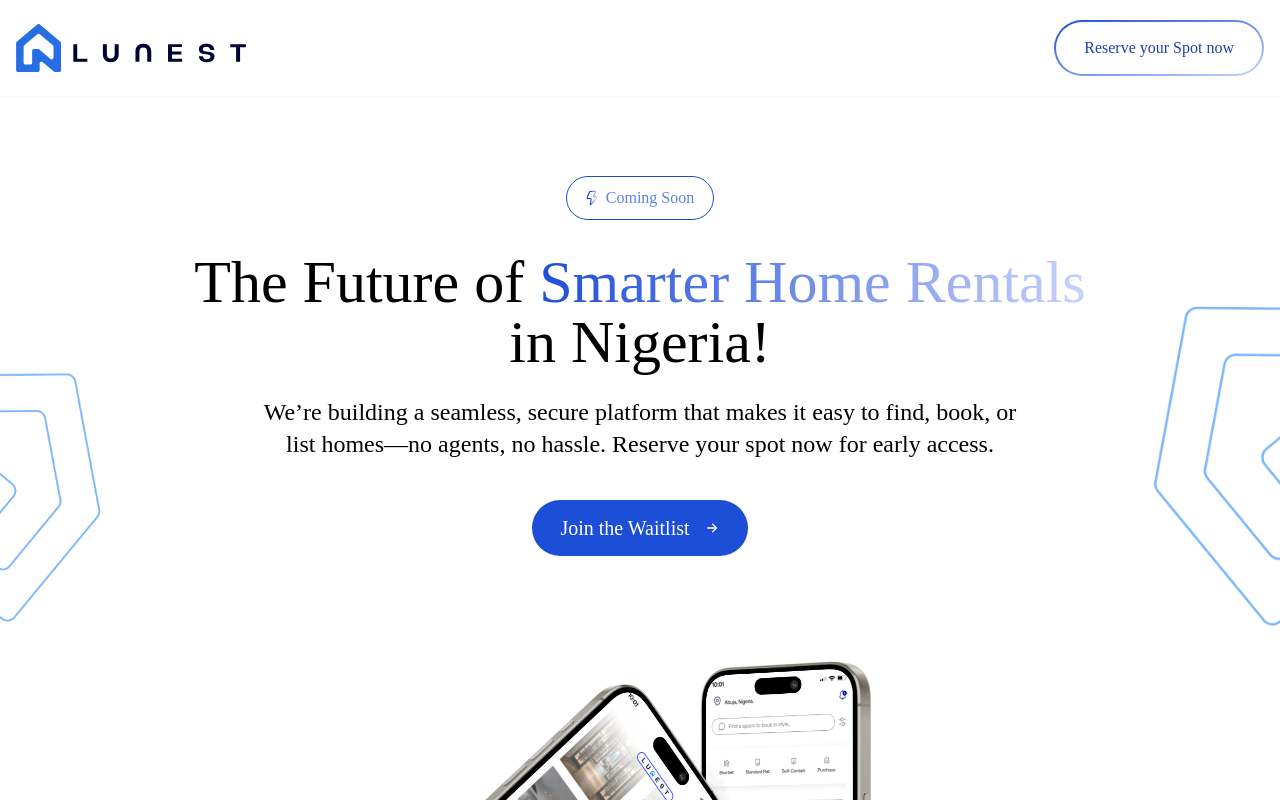
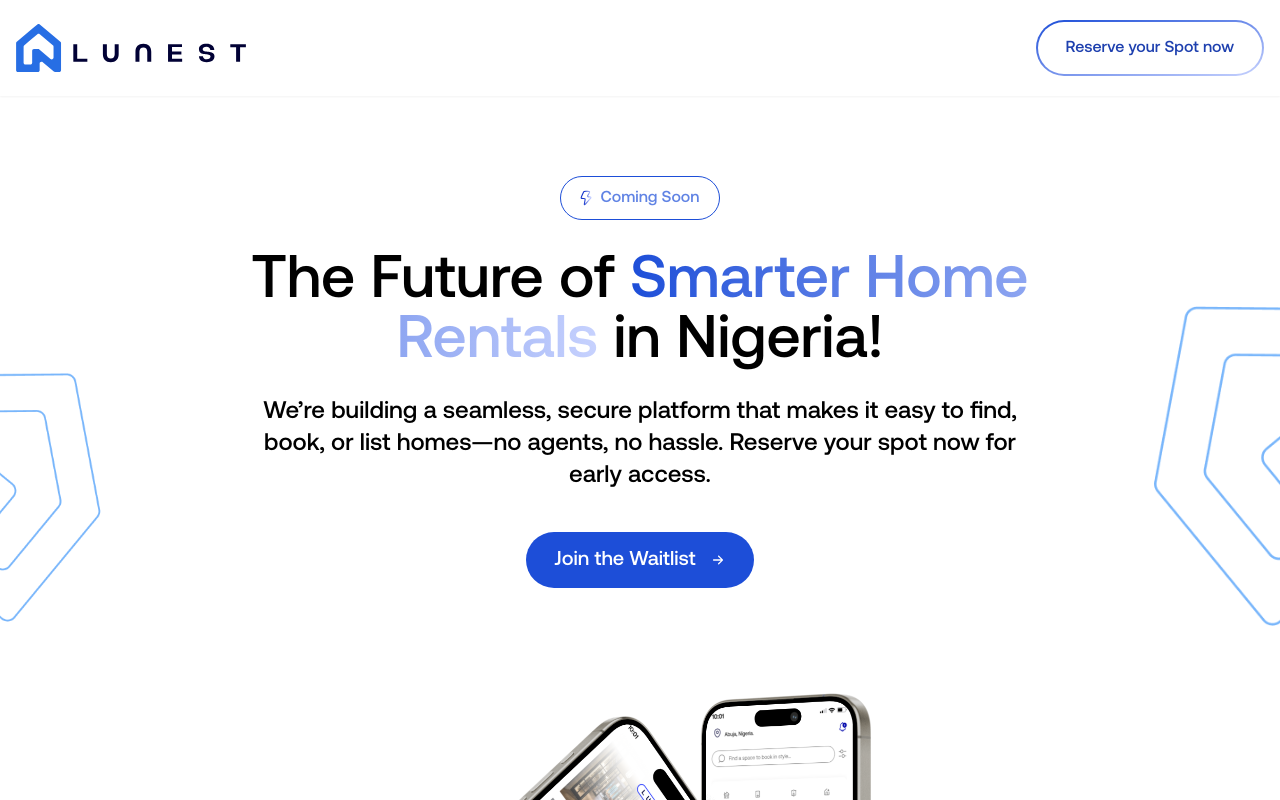
Before and after one commit to samakintayo/Lunest-waitlist, a React (Vite) app in the folder lunest-waitlist/: page / in a window 1280 px wide. Shown: the top 800 px of the page. Built offline with nearby package versions, Linux system fonts and the light colour scheme; a web font is replaced by a local one.

Commit message:
font again oo

```diff
--- a/lunest-waitlist/src/App.css
+++ b/lunest-waitlist/src/App.css
@@ -14,14 +14,14 @@
 }
 
 @font-face {
-  font-family: 'Aeonik_Pro';
+  font-family: 'Aeonik Pro';
   src: url('/fonts/Aeonik Pro Air Italic.ttf') format('truetype');
   font-weight: 400;
   font-style: italic;
 }
 
 @font-face {
-  font-family: 'Aeonik_Pro';
+  font-family: 'Aeonik Pro';
   src: url('/fonts/Aeonik Pro Bold.ttf') format('truetype');
   font-weight: 700;
   font-style: normal;
@@ -29,13 +29,13 @@
 
 
 @font-face {
-  font-family: 'Aeonik_Pro';
+  font-family: 'Aeonik Pro';
   src: url('/fonts/Aeonik_Pro_Medium.ttf') format('truetype');
   font-weight: 700;
   font-style: medium;
 }
 @font-face {
-  font-family: 'Aeonik_Pro';
+  font-family: 'Aeonik Pro';
   src: url('/fonts/Aeonik Pro BoldItalic.ttf') format('truetype');
   font-weight: 700;
   font-style: italic;
--- a/lunest-waitlist/tailwind.config.cjs
+++ b/lunest-waitlist/tailwind.config.cjs
@@ -6,7 +6,7 @@ module.exports = {
   theme: {
     extend: {
       fontFamily: {
-        aeonik: ['Aeonik', 'sans-serif'],
+        aeonik: ['Aeonik_Pro', 'sans-serif'],
       },
       colors: {
       lunestBlue: '#010135',
```
